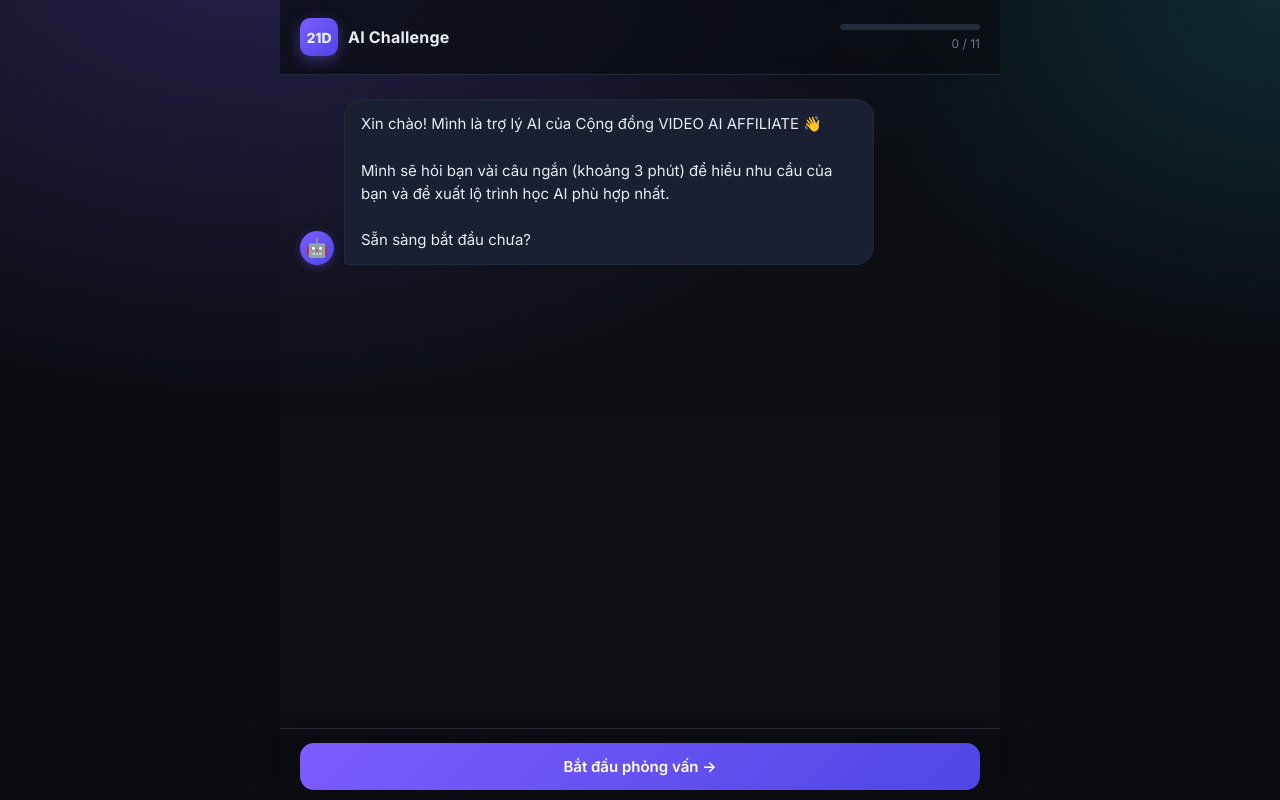
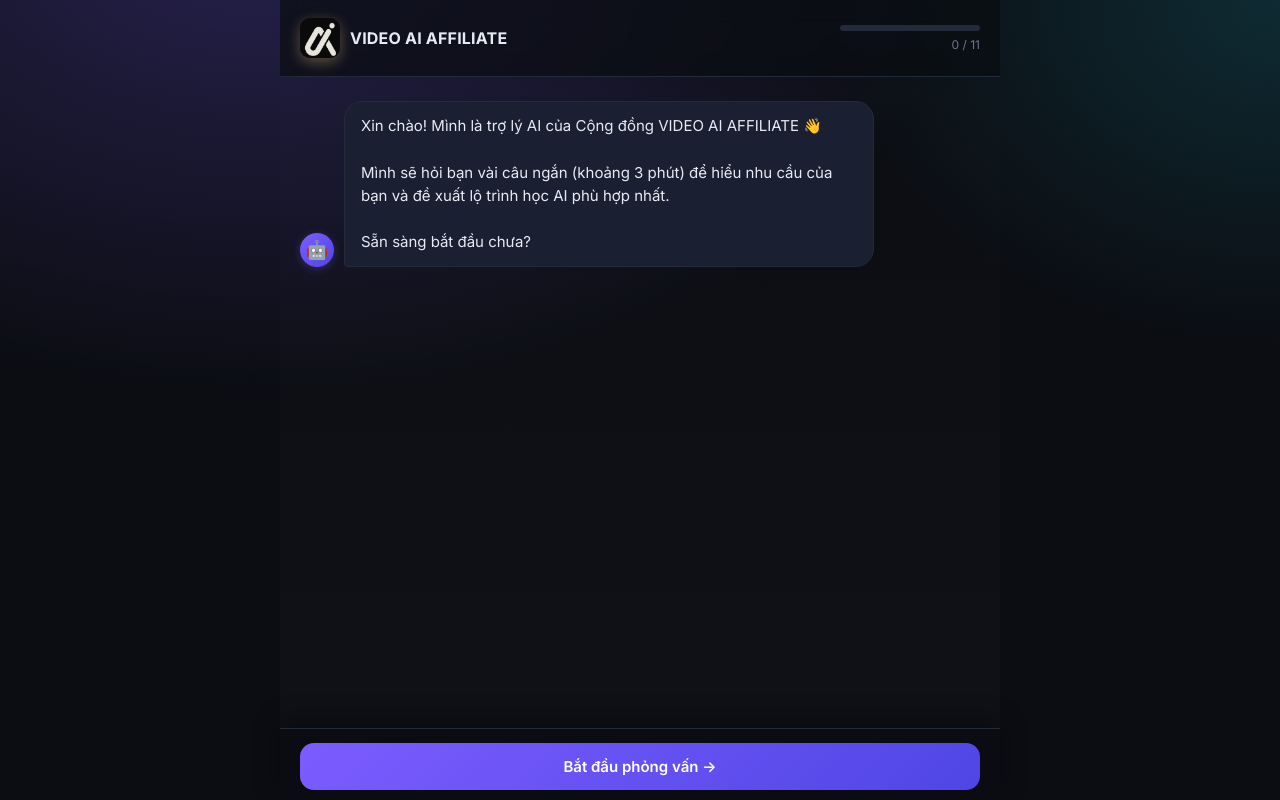
Before and after one commit to Teiv17402/AVA, a website: page public/index.html in a window 1280 px wide. Drawn offline with Linux system fonts and the light colour scheme.

Commit message:
Rebrand 21D AI Challenge → Cong dong VIDEO AI AFFILIATE + new logo

```diff
--- a/public/index.html
+++ b/public/index.html
@@ -3,8 +3,9 @@
 <head>
   <meta charset="UTF-8" />
   <meta name="viewport" content="width=device-width, initial-scale=1.0, maximum-scale=1.0" />
-  <title>21D AI Challenge - Phỏng vấn cá nhân hoá lộ trình</title>
-  <meta name="description" content="Phỏng vấn 3 phút để nhận lộ trình học AI cá nhân hoá từ 21D AI Challenge." />
+  <title>Cộng đồng VIDEO AI AFFILIATE - Phỏng vấn cá nhân hoá lộ trình</title>
+  <meta name="description" content="Phỏng vấn 3 phút để nhận lộ trình học AI cá nhân hoá từ Cộng đồng VIDEO AI AFFILIATE." />
+  <link rel="icon" type="image/jpeg" href="logo.jpg" />
   <link rel="preconnect" href="https://fonts.googleapis.com">
   <link rel="preconnect" href="https://fonts.gstatic.com" crossorigin>
   <link href="https://fonts.googleapis.com/css2?family=Inter:wght@400;500;600;700;800&display=swap" rel="stylesheet">
@@ -14,8 +15,8 @@
   <div class="app">
     <header class="header">
       <div class="logo">
-        <span class="logo-badge">21D</span>
-        <span class="logo-text">AI Challenge</span>
+        <img src="logo.jpg" class="logo-badge-img" alt="AVA" />
+        <span class="logo-text">VIDEO AI AFFILIATE</span>
       </div>
       <div class="progress-wrap">
         <div class="progress-bar"><div class="progress-fill" id="progressFill"></div></div>
--- a/public/style.css
+++ b/public/style.css
@@ -69,6 +69,14 @@ html, body {
   font-weight: 800;
   font-size: 14px;
   box-shadow: 0 4px 14px rgba(124, 92, 255, 0.4);
+}
+.logo-badge-img {
+  width: 40px;
+  height: 40px;
+  border-radius: 10px;
+  object-fit: cover;
+  box-shadow: 0 4px 14px rgba(212, 175, 110, 0.4);
+  background: #1a1400;
 }
 .logo-text {
   font-size: 16px;
```
Also changed, not shown: public/logo.jpg (added).
